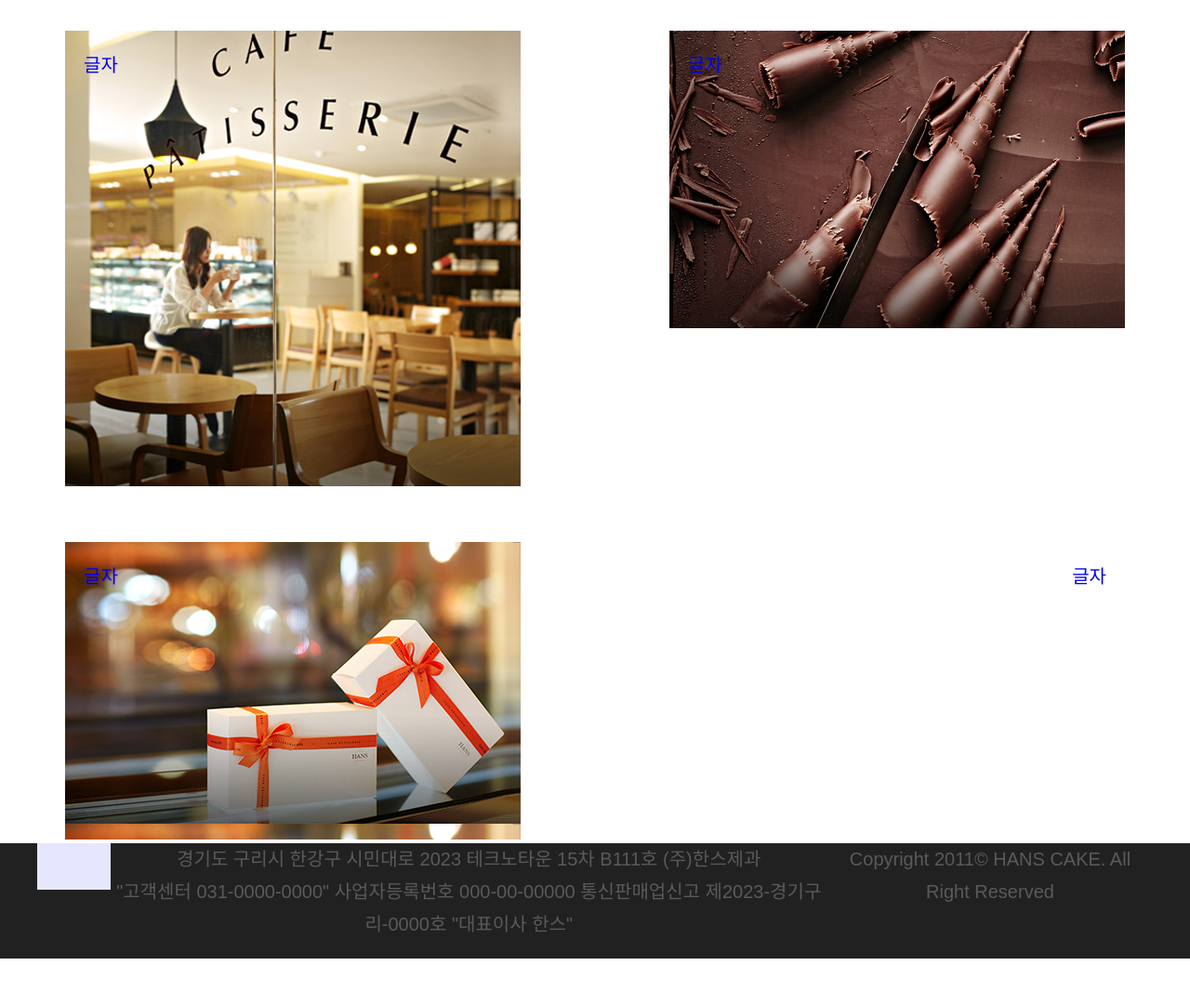
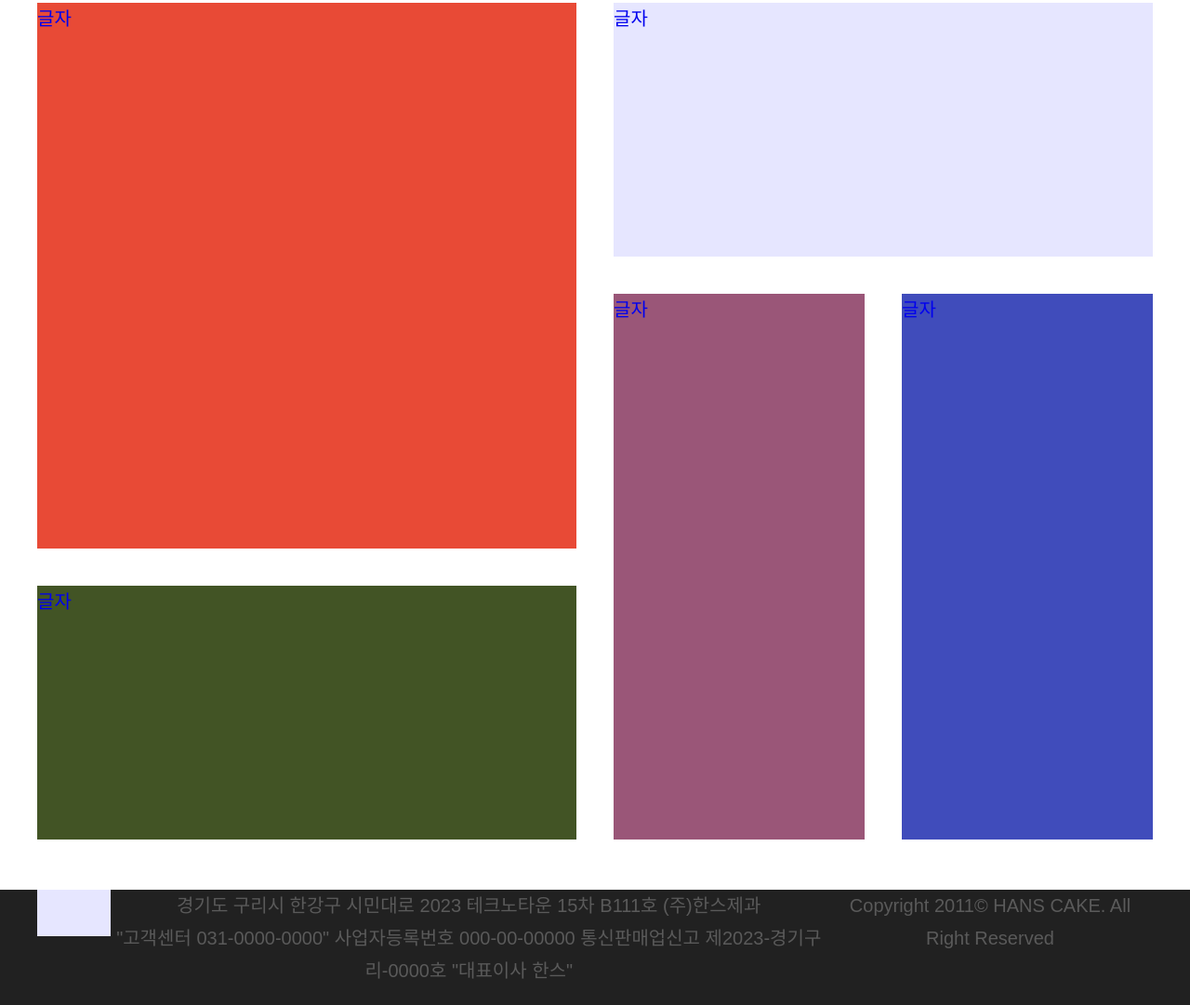
Before and after one commit to eunvie/git0, a plain HTML site: page index.html in a window 1280 px wide. Shown: the part 1920-3001 px from the top of the page at 93% size. Before the commit the page ends 2951 px from the top, so only its background shows below. Drawn offline with Linux system fonts and the light colour scheme; a web font is replaced by a local one.

Commit message:
board 틀

```diff
--- a/css/index.css
+++ b/css/index.css
@@ -55,15 +55,30 @@ section:nth-child(3) { height: 904px; background-color: #ffffff; }
 .slide_section .slide_list .slide_movement { position: sticky; top: 357px; display: flex; justify-content: space-between;}
 
 
-/* ----boxes---- */
-.board_section { max-width: 1200px; width: 100%; max-height: 900px; height: 100%; display: flex; flex-wrap: wrap; justify-content: space-between; margin: auto; position: relative; }
-/* .board { flex-basis: calc(50% - 30px); background: #e6e6ff; margin-bottom: 30px; padding: 20px; } */
-.board { margin: 30px; padding: 20px; }
-.board1 { background-image: url(/images/img1.jpg); width: 490px; height: 490px; }
-.board2 { background-image: url(/images/img2.jpg); width: 490px; height: 320px; }
-.board3 { background-image: url(/images/img3.jpg); width: 490px; height: 320px; }
-/* .board4 { background-image: url(/images/img4.jpg); width: 490px; height: 490px; } */
+/* ----board---- */
+section:nth-child(3) { margin-bottom: 50px; }
+.board_section {
+    display: grid;
+    grid-template-columns: repeat(4, 1fr);
+    grid-template-rows: repeat(3, 1fr);
+    grid-template-areas:
+    'board1 board1 board2 board2'
+    'board1 board1 board4 board5'
+    'board3 board3 board4 board5';
+    gap: 4rem;
+    max-width: 1200px;
+    width: 95%;
+    max-height: 900px;
+    height: 100%;
+    margin: auto;
+}
 
+.board { background: #fafa88; }
+.board1 { background: #E84A36; grid-area: board1; }
+.board2 { background: #e6e6ff; grid-area: board2; }
+.board3 { background: #425425; grid-area: board3; }
+.board4 { background: #9a5678; grid-area: board4; }
+.board5 { background: #404cbb; grid-area: board5; }
 
 /* ----footer---- */
 footer { width: 100%; height: 124px; background-color: #212121; position: relative; }
--- a/index.html
+++ b/index.html
@@ -120,6 +120,9 @@
                     <div class="board board4">
                         <a href="#"><span>글자</span></a>
                     </div>
+                    <div class="board board5">
+                        <a href="#"><span>글자</span></a>
+                    </div>
                 </div>
             </section>
         </main>
```
